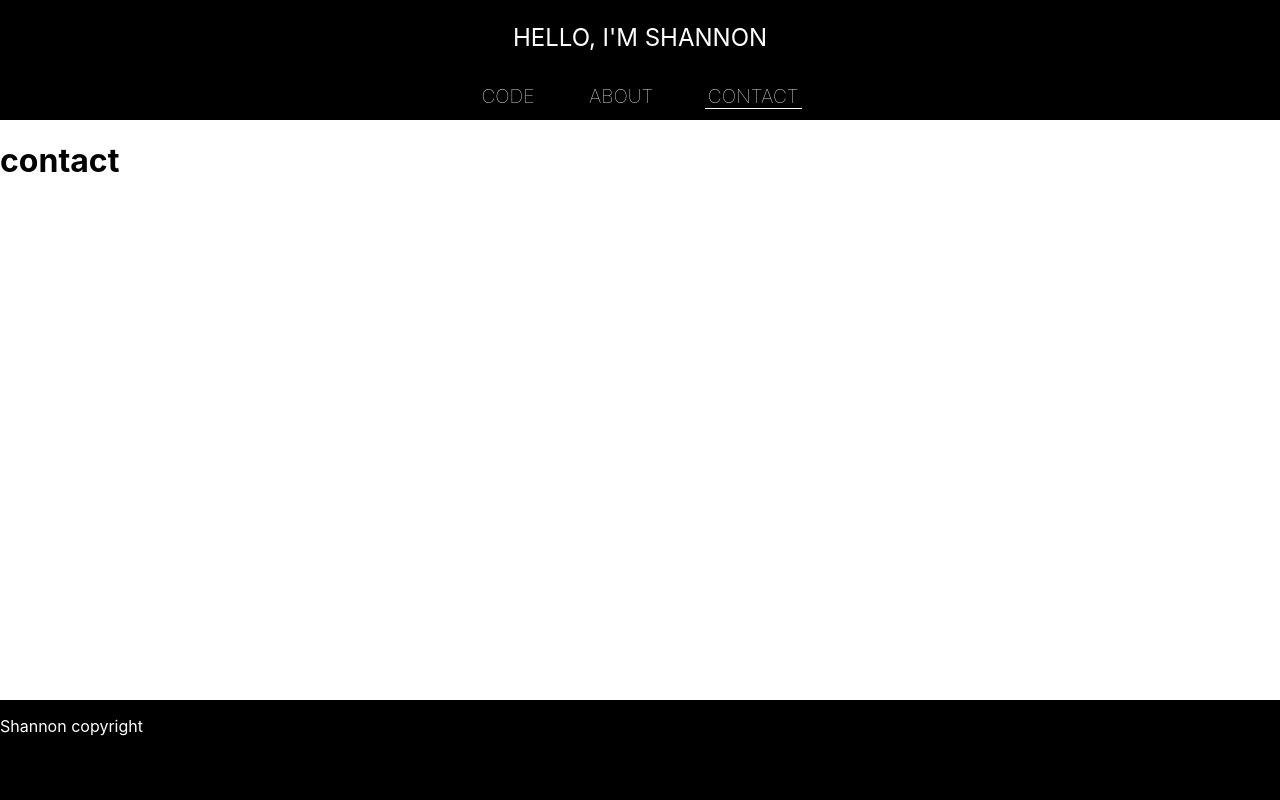
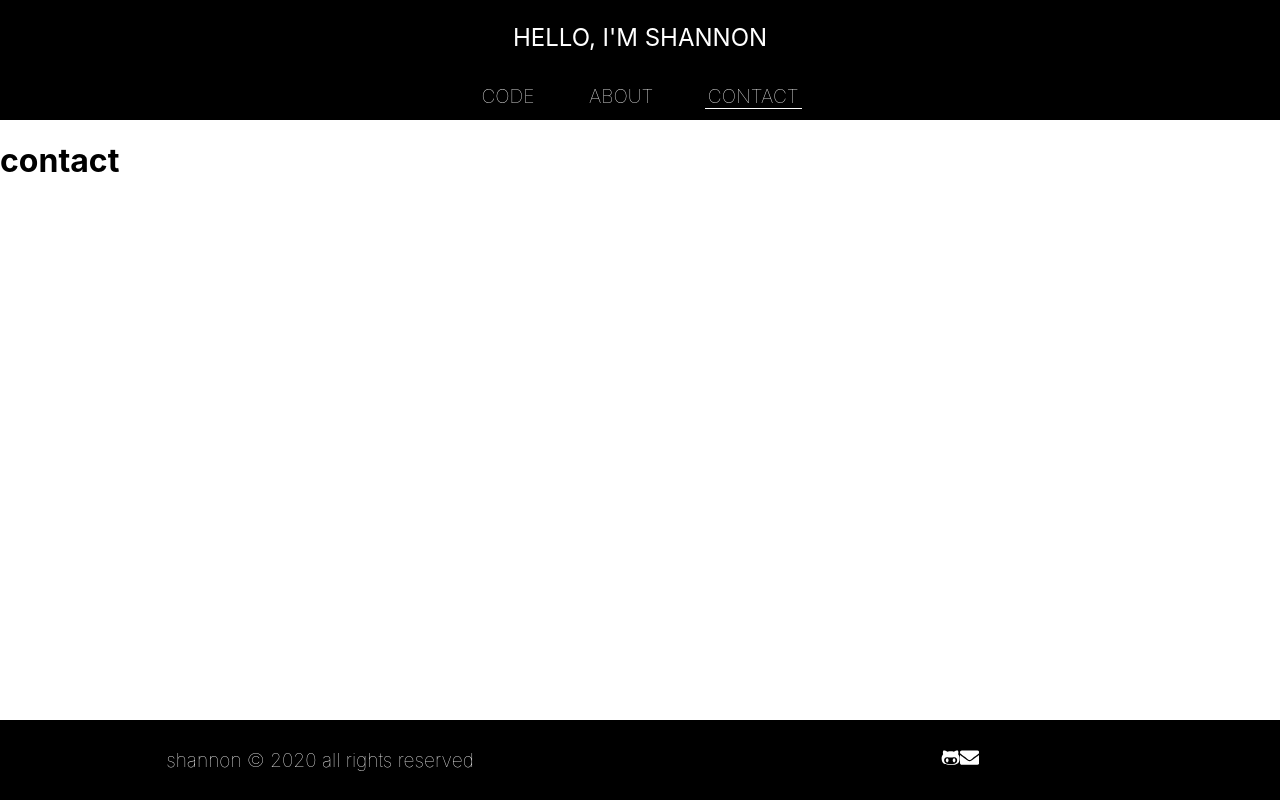
Before and after one commit to ShannonTJ/react-portfolio-site, a React (Create React App) app: page /contact in a window 1280 px wide. Built offline with nearby package versions, Linux system fonts and the light colour scheme.

Commit message:
adding footer styling

```diff
--- a/package.json
+++ b/package.json
@@ -8,6 +8,7 @@
     "@testing-library/user-event": "^12.6.0",
     "react": "^17.0.1",
     "react-dom": "^17.0.1",
+    "react-icons": "^4.1.0",
     "react-router-dom": "^5.2.0",
     "react-scripts": "4.0.1",
     "styled-components": "^5.2.1",
--- a/src/components/Footer/FooterElements.js
+++ b/src/components/Footer/FooterElements.js
@@ -3,13 +3,36 @@ import styled from "styled-components";
 export const FooterContainer = styled.footer`
   background: #000;
   bottom: 0;
-  height: 100px;
+  height: 80px;
   width: 100%;
   position: absolute;
+  display: flex;
 `;
 
-export const FooterTextWrapper = styled.div``;
+export const FooterTextWrapper = styled.div`
+  display: flex;
+  align-items: center;
+  justify-content: center;
+  width: 50%;
+`;
 
-export const FooterText = styled.p`
+export const FooterText = styled.small`
   color: #fff;
+  font-size: 1.2rem;
+  font-weight: 100;
 `;
+
+export const FooterIconWrapper = styled.div`
+  display: flex;
+  align-items: center;
+  justify-content: center;
+  padding: 0 0 0 0;
+  width: 50%;
+`;
+
+export const FooterIcon = styled.a`
+  color: #fff;
+  font-size: 1.2rem;
+  font-weight: 100;
+  display: inline-block;
+`;
--- a/src/components/Footer/index.js
+++ b/src/components/Footer/index.js
@@ -3,14 +3,35 @@ import {
   FooterContainer,
   FooterTextWrapper,
   FooterText,
+  FooterIconWrapper,
+  FooterIcon,
 } from "./FooterElements";
+import { FaGithubAlt, FaEnvelope } from "react-icons/fa";
 
 const Footer = () => {
   return (
     <FooterContainer>
       <FooterTextWrapper>
-        <FooterText>Shannon copyright</FooterText>
+        <FooterText>
+          shannon © {new Date().getFullYear()} all rights reserved
+        </FooterText>
       </FooterTextWrapper>
+      <FooterIconWrapper>
+        <FooterIcon
+          href="https://github.com/ShannonTJ"
+          target="_blank"
+          aria-label="Github"
+        >
+          <FaGithubAlt />
+        </FooterIcon>
+        <FooterIcon
+          href="mailto:shannontjgraphics@gmail.com"
+          target="_blank"
+          aria-label="Mail"
+        >
+          <FaEnvelope />
+        </FooterIcon>
+      </FooterIconWrapper>
     </FooterContainer>
   );
 };
```
Also changed, not shown: 2 other files (tests, documents, lock files or other folders).
